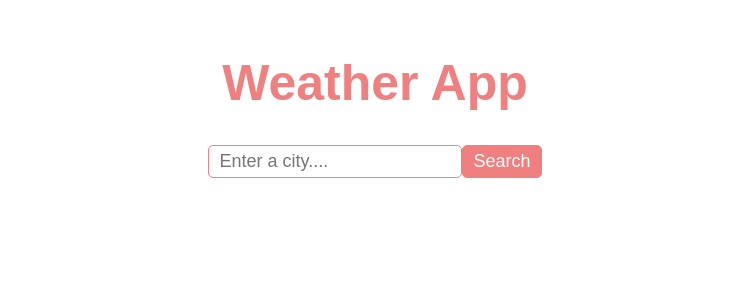
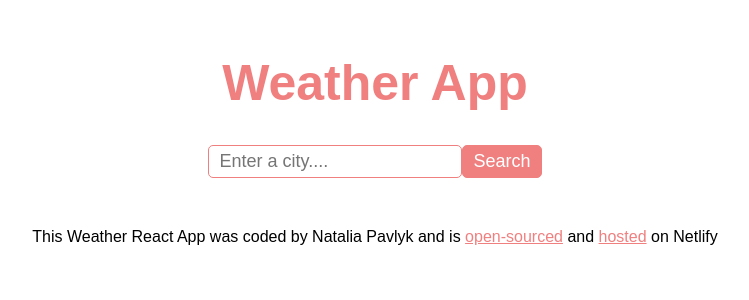
Before and after one commit to tasha201/weather-react-app, a React (Create React App) app: page / in a window 1280 px wide. Shown: the top 300 px of the page, without its empty margins (265-1014 px from the left). Built offline with nearby package versions, Linux system fonts and the light colour scheme.

Commit message:
Adding links

```diff
--- a/src/App.css
+++ b/src/App.css
@@ -49,3 +49,11 @@ button {
 strong {
   color: lightcoral;
 }
+
+a {
+  color: lightcoral;
+}
+
+.link {
+  margin-top: 50px;
+}
--- a/src/App.js
+++ b/src/App.js
@@ -7,6 +7,19 @@ function App() {
       <header className="App-header">
         <h1>Weather App</h1>
         <Weather city="Kyiv" />
+        <p className="link">
+          This Weather React App was coded by Natalia Pavlyk and is{" "}
+          <a
+            href="https://github.com/tasha201/weather-react-app"
+            target="_blank"
+            rel="noreferrer"
+          >
+            {" "}
+            open-sourced
+          </a>{" "}
+          and <a href="https://fanciful-kringle-a1a815.netlify.app" target="_blank"
+            rel="noreferrer">hosted</a> on Netlify
+        </p>
       </header>
     </div>
   );
```
